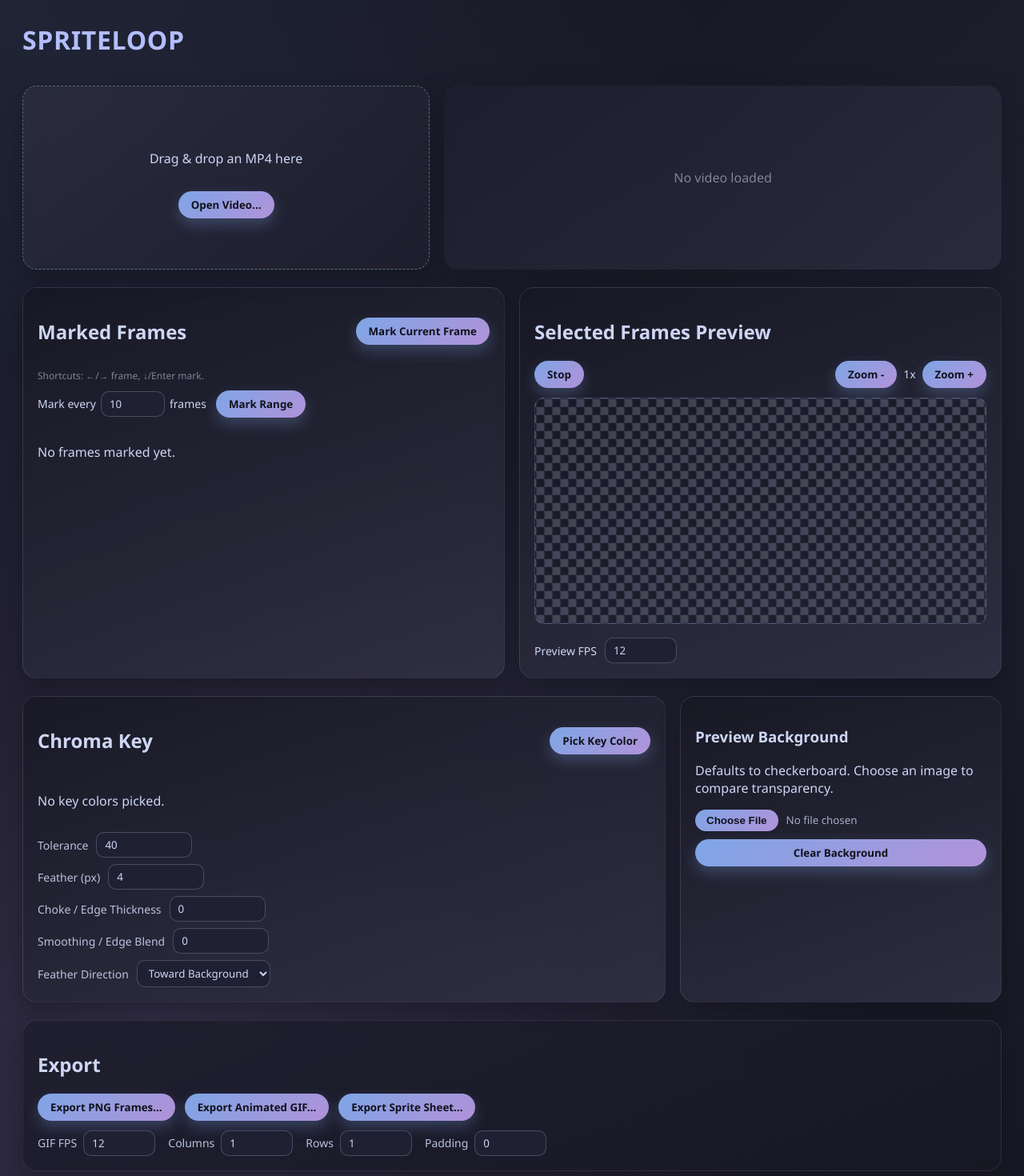
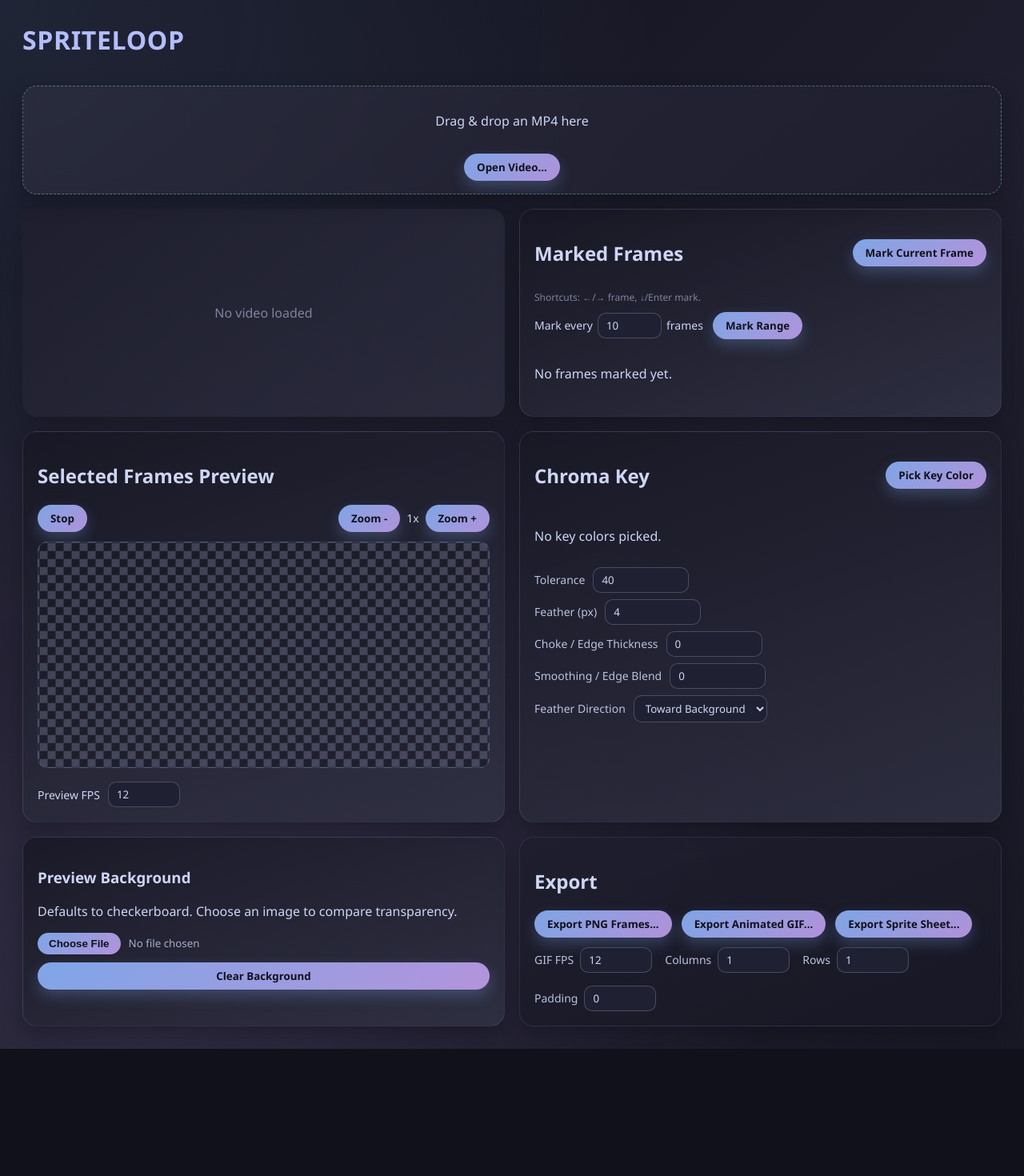
Before and after one commit to perezbalen/Sprite_Sheet_Maker, a React (Vite) app in the folder src/renderer/: page / in a window 1280 px wide. Shown: the top 1470 px of the page at 80% size. After the commit the page ends 1311 px from the top, so only its background shows below. Built offline with nearby package versions, Linux system fonts and the light colour scheme.

Commit message:
fix layout

```diff
--- a/src/renderer/src/App.tsx
+++ b/src/renderer/src/App.tsx
@@ -557,7 +557,8 @@ const App: React.FC = () => {
         <h1>SpriteLoop</h1>
       </header>
 
-      <section className="top-area">
+      <main className="layout-grid">
+        <section className="row row-full">
           <div
             className={`drop-zone${videoUrl ? ' compact' : ''}`}
             onDrop={handleDrop}
@@ -577,7 +578,9 @@ const App: React.FC = () => {
               />
             </div>
           </div>
+        </section>
 
+        <section className="row">
           <div className="video-panel">
           {videoUrl ? (
             <div className="video-stack">
@@ -653,9 +656,7 @@ const App: React.FC = () => {
             <div className="video-placeholder">No video loaded</div>
           )}
           </div>
-      </section>
 
-      <section className="middle-area">
           <div className="frame-marking">
           <div className="frame-marking-header">
             <h2>Marked Frames</h2>
@@ -699,7 +700,9 @@ const App: React.FC = () => {
             ))}
           </div>
           </div>
+        </section>
 
+        <section className="row">
           <div className="frame-preview">
           <h2>Selected Frames Preview</h2>
           <div className="preview-toolbar">
@@ -755,9 +758,7 @@ const App: React.FC = () => {
             />
           </label>
           </div>
-      </section>
 
-      <section className="chroma-area">
           <div className="chroma-controls">
           <div className="chroma-header">
             <h2>Chroma Key</h2>
@@ -833,7 +834,9 @@ const App: React.FC = () => {
             </select>
           </label>
           </div>
+        </section>
 
+        <section className="row">
           <div className="chroma-background">
             <h3>Preview Background</h3>
             <p>Defaults to checkerboard. Choose an image to compare transparency.</p>
@@ -849,9 +852,8 @@ const App: React.FC = () => {
               </button>
             </div>
           </div>
-      </section>
 
-      <section className="export-area">
+          <div className="export-area">
             <h2>Export</h2>
             <div className="export-controls">
               <button type="button" onClick={handleExportFrames} disabled={markedFrames.length === 0}>
@@ -860,7 +862,11 @@ const App: React.FC = () => {
               <button type="button" onClick={handleExportGif} disabled={markedFrames.length === 0}>
                 Export Animated GIF...
               </button>
-          <button type="button" onClick={handleExportSpriteSheet} disabled={markedFrames.length === 0}>
+              <button
+                type="button"
+                onClick={handleExportSpriteSheet}
+                disabled={markedFrames.length === 0}
+              >
                 Export Sprite Sheet...
               </button>
             </div>
@@ -903,7 +909,9 @@ const App: React.FC = () => {
                 />
               </label>
             </div>
+          </div>
         </section>
+      </main>
     </div>
   )
 }
--- a/src/renderer/src/styles.css
+++ b/src/renderer/src/styles.css
@@ -127,22 +127,32 @@ input[type="range"] {
   color: var(--ctp-lavender);
 }
 
-.top-area {
+.layout-grid {
   display: grid;
-  grid-template-columns: minmax(260px, 0.95fr) minmax(320px, 1.3fr);
+  grid-template-columns: 1fr;
+  gap: 18px;
+}
+
+.row {
+  display: grid;
+  grid-template-columns: minmax(280px, 1fr) minmax(280px, 1fr);
   gap: 18px;
   align-items: stretch;
+}
+
+.row-full {
+  grid-template-columns: 1fr;
 }
 
 .drop-zone {
   border: 1px dashed rgba(148, 226, 213, 0.4);
   border-radius: var(--radius-lg);
   background: linear-gradient(140deg, rgba(49, 50, 68, 0.6), rgba(30, 30, 46, 0.95));
-  padding: 24px;
+  padding: 16px;
   display: flex;
   align-items: center;
   justify-content: center;
-  min-height: 230px;
+  min-height: 0;
   box-shadow: var(--shadow-card);
   backdrop-filter: blur(6px);
   position: relative;
@@ -253,12 +263,6 @@ input[type="range"] {
 
 .video-placeholder {
   color: var(--ctp-overlay1);
-}
-
-.middle-area {
-  display: grid;
-  grid-template-columns: minmax(280px, 1fr) minmax(280px, 1fr);
-  gap: 18px;
 }
 
 .frame-marking,
@@ -384,12 +388,6 @@ input[type="range"] {
   width: 90px;
 }
 
-.chroma-area {
-  display: grid;
-  grid-template-columns: minmax(320px, 2fr) minmax(240px, 1fr);
-  gap: 18px;
-}
-
 .chroma-controls,
 .chroma-background {
   background: linear-gradient(160deg, rgba(24, 24, 37, 0.9), rgba(49, 50, 68, 0.82));
@@ -480,9 +478,7 @@ input[type="range"] {
 }
 
 @media (max-width: 980px) {
-  .top-area,
-  .middle-area,
-  .chroma-area {
+  .row {
     grid-template-columns: 1fr;
   }
 }
```
Lines whose indentation alone changed are shown as unchanged.
